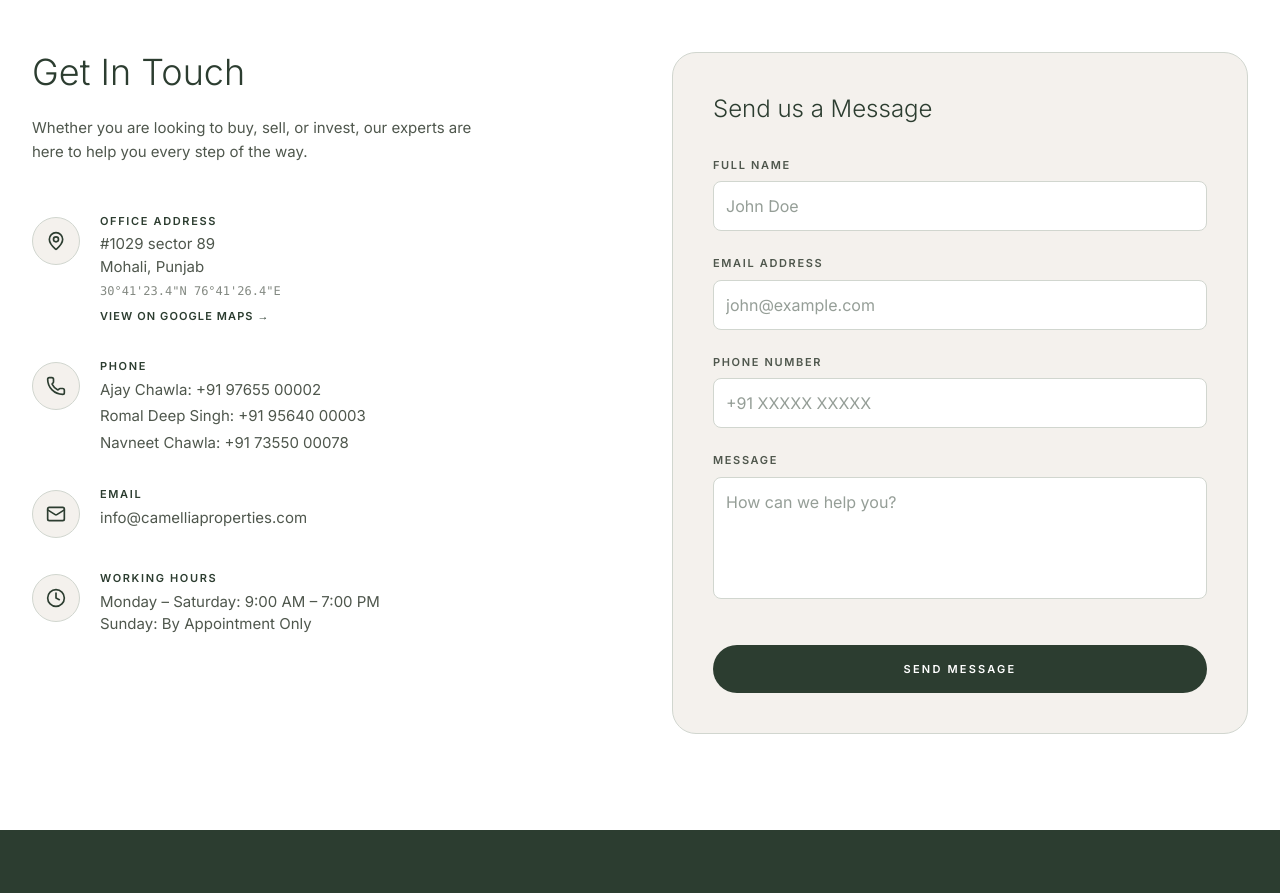
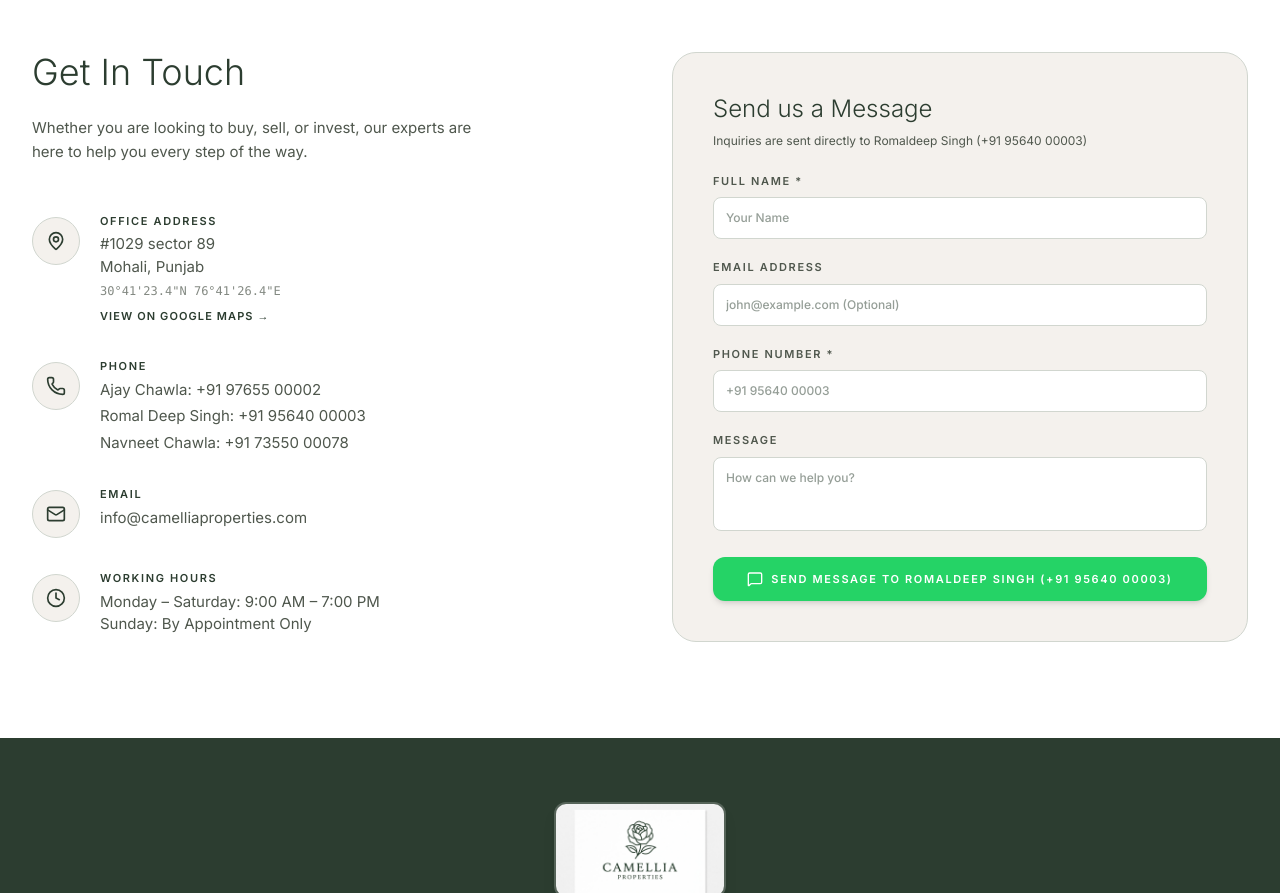
Before and after one commit to yashidhingra-stack/camelliaproperties, a React (Vite) app: page / in a window 1280 px wide. Shown: the part 7320-8213 px from the top of the page. Built offline with nearby package versions, Linux system fonts and the light colour scheme; no server answers; the database is empty.

Commit message:
feat(contact): integrate Firebase and WhatsApp for inquiries
Save property and contact form submissions to Firestore and redirect users to WhatsApp for direct communication with the broker. Updated UI to reflect these messaging workflows.

```diff
--- a/src/App.tsx
+++ b/src/App.tsx
@@ -208,10 +208,29 @@ export default function App() {
   };
 
   // Handler for direct broker lead form submit
-  const handleInquirySubmit = (inquiry: Inquiry) => {
-    console.log("Lead generated on Camellia Properties portal:", inquiry);
-    // In a production server-side scenario we would POST to an API route proxy.
-    // For local experience we trigger visual success indicator inside modal.
+  const handleInquirySubmit = async (inquiry: Inquiry) => {
+    try {
+      await addDoc(collection(db, 'inquiries'), {
+        ...inquiry,
+        recipient: 'Romaldeep Singh',
+        recipientPhone: '9564000003',
+        createdAt: serverTimestamp()
+      });
+    } catch (err) {
+      console.error("Error saving inquiry to Firestore:", err);
+    }
+
+    const formattedMsg = `*New Property Inquiry for Romaldeep Singh*\n\n` +
+      `*Property:* ${inquiry.propertyName}\n` +
+      `*Client Name:* ${inquiry.name}\n` +
+      `*Phone Number:* ${inquiry.phone}\n` +
+      (inquiry.email ? `*Email:* ${inquiry.email}\n` : '') +
+      `*User Type:* ${inquiry.userType}\n` +
+      `*Message:* ${inquiry.message}`;
+
+    const encodedText = encodeURIComponent(formattedMsg);
+    const whatsappUrl = `https://wa.me/919564000003?text=${encodedText}`;
+    window.open(whatsappUrl, '_blank');
   };
 
   return (
--- a/src/components/Contact.tsx
+++ b/src/components/Contact.tsx
@@ -1,7 +1,54 @@
+import React, { useState } from 'react';
 import { motion } from 'motion/react';
-import { MapPin, Phone, Mail, Clock } from 'lucide-react';
+import { MapPin, Phone, Mail, Clock, MessageSquare, Send } from 'lucide-react';
+import { collection, addDoc, serverTimestamp } from 'firebase/firestore';
+import { db } from '../lib/firebase';
 
 export default function Contact() {
+  const [name, setName] = useState('');
+  const [email, setEmail] = useState('');
+  const [phone, setPhone] = useState('');
+  const [message, setMessage] = useState('');
+  const [isSubmitted, setIsSubmitted] = useState(false);
+
+  const handleSubmit = async (e: React.FormEvent) => {
+    e.preventDefault();
+    if (!name || !phone) return;
+
+    try {
+      await addDoc(collection(db, 'inquiries'), {
+        propertyName: 'General Contact Inquiry',
+        name,
+        email,
+        phone,
+        message,
+        recipient: 'Romaldeep Singh',
+        recipientPhone: '9564000003',
+        createdAt: serverTimestamp()
+      });
+    } catch (err) {
+      console.error("Error saving contact message:", err);
+    }
+
+    const formattedText = `*New Contact Inquiry for Romaldeep Singh*\n\n` +
+      `*Name:* ${name}\n` +
+      `*Phone Number:* ${phone}\n` +
+      (email ? `*Email:* ${email}\n` : '') +
+      `*Message:* ${message || 'Interested in property consultation.'}`;
+
+    const whatsappUrl = `https://wa.me/919564000003?text=${encodeURIComponent(formattedText)}`;
+    window.open(whatsappUrl, '_blank');
+
+    setIsSubmitted(true);
+    setTimeout(() => {
+      setIsSubmitted(false);
+      setName('');
+      setEmail('');
+      setPhone('');
+      setMessage('');
+    }, 6000);
+  };
+
   return (
     <section id="contact" className="py-24 bg-white">
       <div className="max-w-7xl mx-auto px-4 sm:px-6 lg:px-8">
@@ -84,27 +131,84 @@ export default function Contact() {
             transition={{ duration: 0.6, delay: 0.2 }}
             className="bg-[#f4f1ed] p-10 rounded-3xl border border-[#d1d6cf]"
           >
-            <h3 className="text-2xl font-light text-[#2c3d30] mb-8">Send us a Message</h3>
-            <form className="space-y-6">
+            <h3 className="text-2xl font-light text-[#2c3d30] mb-2">Send us a Message</h3>
+            <p className="text-xs text-[#4f574d] mb-6">Inquiries are sent directly to Romaldeep Singh (+91 95640 00003)</p>
+
+            <form onSubmit={handleSubmit} className="space-y-5">
               <div>
-                <label htmlFor="name" className="block text-[11px] uppercase tracking-[0.15em] font-semibold text-[#4f574d] mb-2">Full Name</label>
-                <input type="text" id="name" className="w-full bg-white border border-[#d1d6cf] text-[#2c3d30] p-3 rounded-lg focus:border-[#2c3d30] focus:ring-1 focus:ring-[#2c3d30] transition-colors outline-none" placeholder="John Doe" />
+                <label htmlFor="name" className="block text-[11px] uppercase tracking-[0.15em] font-semibold text-[#4f574d] mb-2">Full Name *</label>
+                <input
+                  type="text"
+                  id="name"
+                  required
+                  value={name}
+                  onChange={(e) => setName(e.target.value)}
+                  className="w-full bg-white border border-[#d1d6cf] text-[#2c3d30] p-3 rounded-lg focus:border-[#2c3d30] focus:ring-1 focus:ring-[#2c3d30] transition-colors outline-none text-xs font-medium"
+                  placeholder="Your Name"
+                />
               </div>
               <div>
                 <label htmlFor="email" className="block text-[11px] uppercase tracking-[0.15em] font-semibold text-[#4f574d] mb-2">Email Address</label>
-                <input type="email" id="email" className="w-full bg-white border border-[#d1d6cf] text-[#2c3d30] p-3 rounded-lg focus:border-[#2c3d30] focus:ring-1 focus:ring-[#2c3d30] transition-colors outline-none" placeholder="john@example.com" />
+                <input
+                  type="email"
+                  id="email"
+                  value={email}
+                  onChange={(e) => setEmail(e.target.value)}
+                  className="w-full bg-white border border-[#d1d6cf] text-[#2c3d30] p-3 rounded-lg focus:border-[#2c3d30] focus:ring-1 focus:ring-[#2c3d30] transition-colors outline-none text-xs font-medium"
+                  placeholder="john@example.com (Optional)"
+                />
               </div>
               <div>
-                <label htmlFor="phone" className="block text-[11px] uppercase tracking-[0.15em] font-semibold text-[#4f574d] mb-2">Phone Number</label>
-                <input type="tel" id="phone" className="w-full bg-white border border-[#d1d6cf] text-[#2c3d30] p-3 rounded-lg focus:border-[#2c3d30] focus:ring-1 focus:ring-[#2c3d30] transition-colors outline-none" placeholder="+91 XXXXX XXXXX" />
+                <label htmlFor="phone" className="block text-[11px] uppercase tracking-[0.15em] font-semibold text-[#4f574d] mb-2">Phone Number *</label>
+                <input
+                  type="tel"
+                  id="phone"
+                  required
+                  value={phone}
+                  onChange={(e) => setPhone(e.target.value)}
+                  className="w-full bg-white border border-[#d1d6cf] text-[#2c3d30] p-3 rounded-lg focus:border-[#2c3d30] focus:ring-1 focus:ring-[#2c3d30] transition-colors outline-none text-xs font-medium"
+                  placeholder="+91 95640 00003"
+                />
               </div>
               <div>
                 <label htmlFor="message" className="block text-[11px] uppercase tracking-[0.15em] font-semibold text-[#4f574d] mb-2">Message</label>
-                <textarea id="message" rows={4} className="w-full bg-white border border-[#d1d6cf] text-[#2c3d30] p-3 rounded-lg focus:border-[#2c3d30] focus:ring-1 focus:ring-[#2c3d30] transition-colors outline-none resize-none" placeholder="How can we help you?"></textarea>
+                <textarea
+                  id="message"
+                  rows={3}
+                  value={message}
+                  onChange={(e) => setMessage(e.target.value)}
+                  className="w-full bg-white border border-[#d1d6cf] text-[#2c3d30] p-3 rounded-lg focus:border-[#2c3d30] focus:ring-1 focus:ring-[#2c3d30] transition-colors outline-none resize-none text-xs font-medium"
+                  placeholder="How can we help you?"
+                ></textarea>
               </div>
-              <button type="button" className="w-full bg-[#2c3d30] text-white text-[11px] uppercase tracking-[0.2em] font-semibold py-4 rounded-full hover:bg-[#3a4f40] transition-colors mt-4">
-                Send Message
+
+              <button
+                type="submit"
+                className="w-full bg-[#25D366] hover:bg-[#20bd5a] text-white text-[11px] uppercase tracking-[0.15em] font-bold py-3.5 rounded-xl transition-all shadow-md flex items-center justify-center gap-2"
+              >
+                <MessageSquare className="w-4 h-4" />
+                Send Message to Romaldeep Singh (+91 95640 00003)
               </button>
+
+              {isSubmitted && (
+                <motion.div
+                  initial={{ opacity: 0, y: 10 }}
+                  animate={{ opacity: 1, y: 0 }}
+                  className="p-4 bg-emerald-50 border border-emerald-200 text-emerald-900 rounded-xl text-xs font-medium text-center space-y-2"
+                >
+                  <p className="font-bold">🎉 Message Sent to Romaldeep Singh!</p>
+                  <p className="text-[11px] text-emerald-800">Your inquiry has been logged and sent via WhatsApp (+91 95640 00003).</p>
+                  <a
+                    href={`https://wa.me/919564000003?text=${encodeURIComponent(`Hi Romaldeep Singh,\n\nName: ${name}\nPhone: ${phone}\nMessage: ${message}`)}`}
+                    target="_blank"
+                    rel="noreferrer"
+                    className="inline-flex items-center gap-1.5 px-3 py-1.5 bg-[#25D366] text-white font-bold rounded-lg text-[10px] uppercase tracking-wider shadow-sm"
+                  >
+                    <Send className="w-3 h-3" />
+                    Open WhatsApp Chat
+                  </a>
+                </motion.div>
+              )}
             </form>
           </motion.div>
         </div>
--- a/src/components/PropertyDetailsModal.tsx
+++ b/src/components/PropertyDetailsModal.tsx
@@ -520,19 +520,33 @@ export default function PropertyDetailsModal({ property, onClose, onInquirySubmi
 
                       <button
                         type="submit"
-                        className="w-full py-3 bg-white hover:bg-[#e9e6e0] border border-[#d1d6cf] text-[#2c3d30] rounded-xl font-semibold text-xs uppercase tracking-wider flex items-center justify-center gap-2 transition-all shadow-sm"
+                        className="w-full py-3.5 bg-[#25D366] hover:bg-[#20bd5a] text-white rounded-xl font-bold text-xs uppercase tracking-wider flex items-center justify-center gap-2 transition-all shadow-md cursor-pointer"
                       >
-                        <Mail className="w-4 h-4" />
-                        Send Email/SMS Inquiry
+                        <MessageSquare className="w-4 h-4" />
+                        Send Message to Romaldeep Singh (+91 95640 00003)
                       </button>
 
                       {isSubmitted && (
                         <motion.div
                           initial={{ opacity: 0, y: 10 }}
                           animate={{ opacity: 1, y: 0 }}
-                          className="p-3 bg-emerald-50 text-emerald-800 text-center rounded-xl text-[11px] font-medium border border-emerald-200"
+                          className="p-3 bg-emerald-50 text-emerald-900 text-center rounded-xl text-[11px] font-medium border border-emerald-200 space-y-2"
                         >
-                          🎉 Inquiry sent successfully! Our lead team & the listing builder will contact you via phone within 10 minutes.
+                          <p className="font-bold text-xs text-emerald-900">
+                            🎉 Message Dispatched to Romaldeep Singh (+91 95640 00003)!
+                          </p>
+                          <p className="text-[10px] text-emerald-700">
+                            Your inquiry has been stored & dispatched to Romaldeep Singh on WhatsApp.
+                          </p>
+                          <a
+                            href={`https://wa.me/919564000003?text=${encodeURIComponent(`*New Property Inquiry for Romaldeep Singh*\n\n*Property:* ${property.title}\n*Location:* ${property.location}, ${property.city}\n*Client Name:* ${name}\n*Phone:* ${phone}\n*User Type:* ${userType}\n*Message:* ${message}`)}`}
+                            target="_blank"
+                            rel="noreferrer"
+                            className="inline-flex items-center justify-center gap-1.5 px-3 py-1.5 bg-[#25D366] hover:bg-[#1faa51] text-white font-bold rounded-lg text-[10px] uppercase tracking-wider transition-all shadow-sm"
+                          >
+                            <MessageSquare className="w-3.5 h-3.5" />
+                            Open WhatsApp Chat Directly
+                          </a>
                         </motion.div>
                       )}
                     </form>
```
